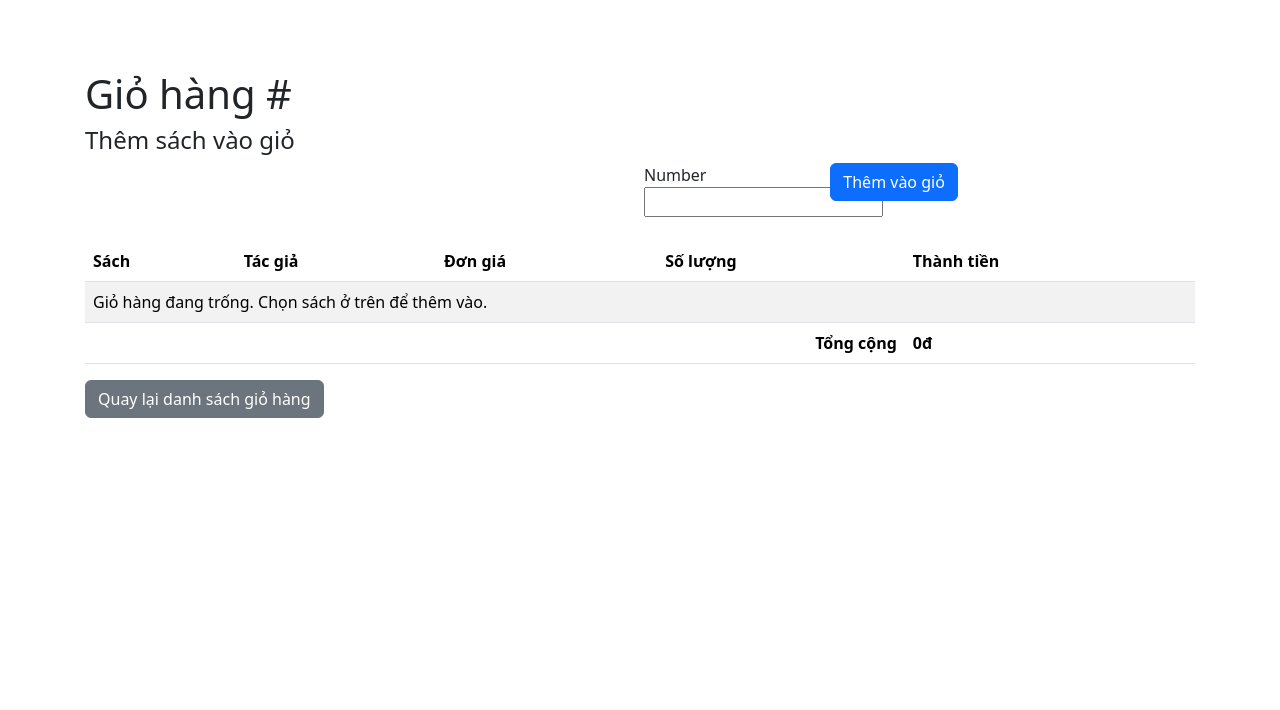
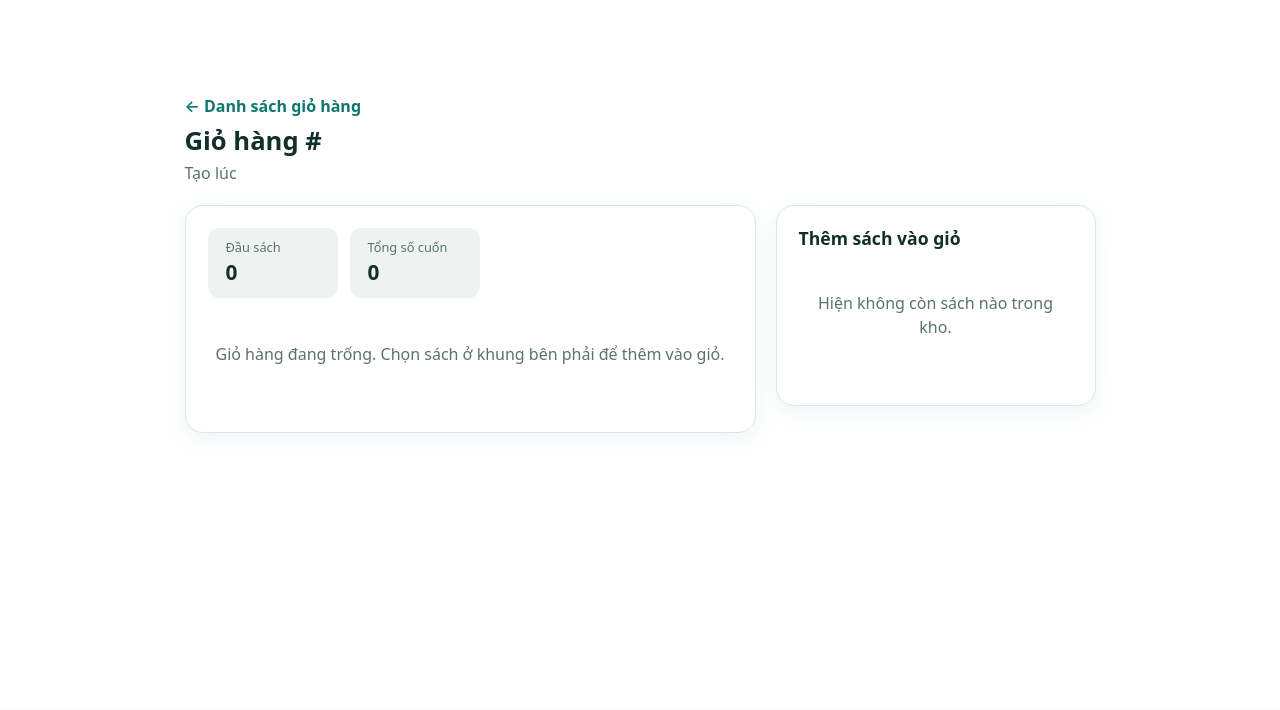
Before and after one commit to htam00521-art/online-shop-yii2, a Yii app: template views/cart-create/view.php in a window 1280 px wide. Shown: the part 30-740 px from the top of the page. Run offline with PHP 8.4 and a stand-in for Yii, Linux system fonts and the light colour scheme; the template is opened without the code that fills it, so the values that code supplies are empty; form fields are guessed from the names that the template uses; some libraries are stand-ins or nearby versions.

Commit message:
style: làm lại giao diện chi tiết giỏ hàng và form thêm sách

```diff
--- a/views/cart-create/view.php
+++ b/views/cart-create/view.php
@@ -1,64 +1,119 @@
 <?php
+
+use yii\helpers\Html;
+
 /** @var yii\web\View $this */
 /** @var app\models\Cart $cart */
-/** @var array $rows */
+/** @var array $rows   mỗi phần tử: ['book' => Book, 'quantity' => int, 'subtotal' => float] */
 /** @var float $total */
-/** @var app\models\Book[] $books */
-
-use yii\helpers\Html;
-use yii\helpers\ArrayHelper;
+/** @var app\models\Book[] $books  các sách còn hàng (stock > 0) */
 
 $this->title = 'Giỏ hàng #' . $cart->id;
+$this->registerCssFile('@web/css/shop.css');
+
+$formatter = Yii::$app->formatter;
+$tongSoLuong = array_sum(array_column($rows, 'quantity'));
 ?>
-<div class="cart-view">
-    <h1><?= Html::encode($this->title) ?></h1>
+<div class="shop-page">
 
-    <?php foreach (['success', 'error'] as $type): ?>
-        <?php if (Yii::$app->session->hasFlash($type)): ?>
-            <div class="alert alert-<?= $type === 'error' ? 'danger' : 'success' ?>">
-                <?= Html::encode(Yii::$app->session->getFlash($type)) ?>
+    <?php foreach (Yii::$app->session->getAllFlashes(true) as $type => $message): ?>
+        <div class="shop-alert shop-alert--<?= $type === 'success' ? 'success' : 'error' ?>">
+            <?= Html::encode($message) ?>
         </div>
-        <?php endif; ?>
     <?php endforeach; ?>
 
-    <h4>Thêm sách vào giỏ</h4>
-    <?= Html::beginForm(['cart-create/add-item', 'id' => $cart->id], 'post', ['class' => 'row g-2 mb-4']) ?>
-        <div class="col-md-6">
-            <?= Html::dropDownList('book_id', null,
-                ArrayHelper::map($books, 'id', function ($b) {
-                    return $b->title . ' - ' . number_format($b->price, 0, ',', '.') . 'đ (còn ' . $b->stock . ')';
-                }), ['class' => 'form-select', 'prompt' => 'Chọn sách...']) ?>
+    <?= Html::a('← Danh sách giỏ hàng', ['index'], ['class' => 'shop-back']) ?>
+
+    <div class="shop-head">
+        <div>
+            <h1 class="shop-title"><?= Html::encode($this->title) ?></h1>
+            <p class="shop-sub">
+                Tạo lúc <?= $formatter->asDatetime($cart->created_at, 'php:d/m/Y H:i') ?>
+            </p>
         </div>
-        <div class="col-md-2">
-            <?= Html::input('number', 'quantity', 1, ['class' => 'form-control', 'min' => 1]) ?>
     </div>
-        <div class="col-md-2">
-            <?= Html::submitButton('Thêm vào giỏ', ['class' => 'btn btn-primary']) ?>
+
+    <div class="shop-layout">
+
+        <!-- ===== Cột trái: các sách trong giỏ ===== -->
+        <section class="shop-card">
+            <div class="shop-stats">
+                <div class="shop-stat">
+                    <span class="shop-stat__label">Đầu sách</span>
+                    <span class="shop-stat__value"><?= count($rows) ?></span>
                 </div>
-    <?= Html::endForm() ?>
+                <div class="shop-stat">
+                    <span class="shop-stat__label">Tổng số cuốn</span>
+                    <span class="shop-stat__value"><?= (int) $tongSoLuong ?></span>
+                </div>
+            </div>
 
-    <table class="table table-striped">
+            <?php if (empty($rows)): ?>
+                <p class="shop-empty">Giỏ hàng đang trống. Chọn sách ở khung bên phải để thêm vào giỏ.</p>
+            <?php else: ?>
+                <div class="shop-table-wrap">
+                    <table class="shop-table">
                         <thead>
-            <tr><th>Sách</th><th>Tác giả</th><th>Đơn giá</th><th>Số lượng</th><th>Thành tiền</th></tr>
+                            <tr>
+                                <th>Sách</th>
+                                <th class="shop-num">Đơn giá</th>
+                                <th class="shop-center">Số lượng</th>
+                                <th class="shop-num">Thành tiền</th>
+                            </tr>
                         </thead>
                         <tbody>
-        <?php if (empty($rows)): ?>
-            <tr><td colspan="5">Giỏ hàng đang trống. Chọn sách ở trên để thêm vào.</td></tr>
-        <?php endif; ?>
-        <?php foreach ($rows as $r): ?>
+                        <?php foreach ($rows as $row): ?>
                             <tr>
-                <td><?= Html::encode($r['book']->title) ?></td>
-                <td><?= Html::encode($r['book']->author) ?></td>
-                <td><?= number_format($r['book']->price, 0, ',', '.') ?>đ</td>
-                <td><?= $r['quantity'] ?></td>
-                <td><?= number_format($r['subtotal'], 0, ',', '.') ?>đ</td>
+                                <td>
+                                    <span class="shop-book"><?= Html::encode($row['book']->title) ?></span>
+                                    <span class="shop-author"><?= Html::encode($row['book']->author) ?></span>
+                                </td>
+                                <td class="shop-num shop-money"><?= number_format((float) $row['book']->price, 0, ',', '.') ?>đ</td>
+                                <td class="shop-center"><?= (int) $row['quantity'] ?></td>
+                                <td class="shop-num shop-money"><?= number_format((float) $row['subtotal'], 0, ',', '.') ?>đ</td>
                             </tr>
                         <?php endforeach; ?>
                         </tbody>
                         <tfoot>
-            <tr><th colspan="4" class="text-end">Tổng cộng</th><th><?= number_format($total, 0, ',', '.') ?>đ</th></tr>
+                            <tr>
+                                <th colspan="3" class="shop-num">Tổng cộng</th>
+                                <td class="shop-num shop-total"><?= number_format((float) $total, 0, ',', '.') ?>đ</td>
+                            </tr>
                         </tfoot>
                     </table>
+                </div>
+            <?php endif; ?>
+        </section>
 
-    <?= Html::a('Quay lại danh sách giỏ hàng', ['cart-create/index'], ['class' => 'btn btn-secondary']) ?>
+        <!-- ===== Cột phải: form thêm sách ===== -->
+        <aside class="shop-card">
+            <h2 class="shop-card__title">Thêm sách vào giỏ</h2>
+
+            <?php if (empty($books)): ?>
+                <p class="shop-empty">Hiện không còn sách nào trong kho.</p>
+            <?php else: ?>
+                <?php
+                // Tạo danh sách lựa chọn: [id sách => "Tên sách - giá"]
+                $options = [];
+                foreach ($books as $b) {
+                    $options[$b->id] = $b->title . ' — ' . number_format((float) $b->price, 0, ',', '.') . 'đ (còn ' . (int) $b->stock . ')';
+                }
+                ?>
+                <!-- Action "add-item" chỉ nhận POST; Html::beginForm tự gắn mã CSRF -->
+                <?= Html::beginForm(['add-item', 'id' => $cart->id], 'post') ?>
+                    <div class="shop-field">
+                        <label class="shop-label" for="book_id">Chọn sách</label>
+                        <?= Html::dropDownList('book_id', null, $options, ['id' => 'book_id', 'class' => 'shop-input']) ?>
                     </div>
+                    <div class="shop-field">
+                        <label class="shop-label" for="quantity">Số lượng</label>
+                        <?= Html::input('number', 'quantity', 1, ['id' => 'quantity', 'class' => 'shop-input', 'min' => 1]) ?>
+                        <span class="shop-hint">Không vượt quá số cuốn còn trong kho.</span>
+                    </div>
+                    <?= Html::submitButton('Thêm vào giỏ', ['class' => 'shop-btn shop-btn--primary shop-btn--block']) ?>
+                <?= Html::endForm() ?>
+            <?php endif; ?>
+        </aside>
+
+    </div>
+</div>
```
Lines whose indentation alone changed are shown as unchanged.
